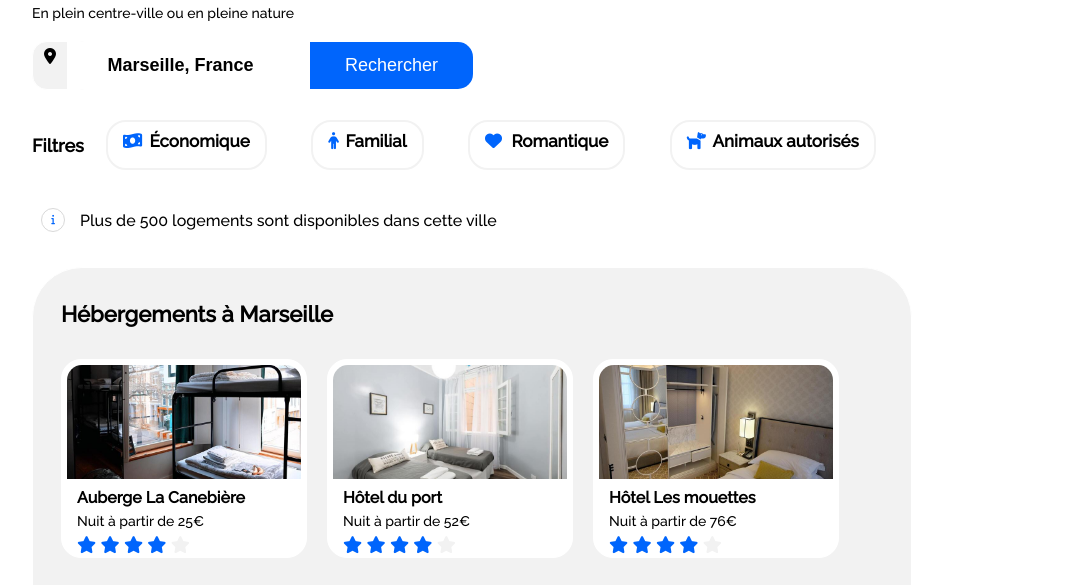
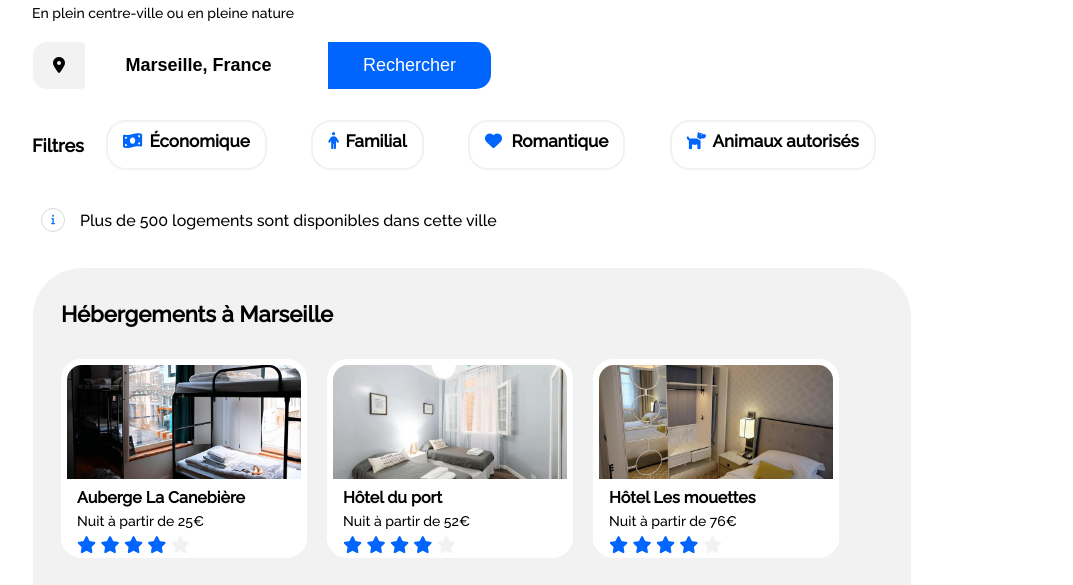
Before and after one commit to Mostafa1689/booki-mostafa, a plain HTML site: page index.html in a window 1280 px wide. Shown: the part 156-741 px from the top of the page, without its empty margins (18-1091 px from the left). Drawn offline with Linux system fonts and the light colour scheme.

Commit message:
modif-gener

```diff
--- a/css/style.css
+++ b/css/style.css
@@ -159,7 +159,7 @@ header section p {
     content: "\f3c5";
     font-weight: 900;
     color: #000;
-    margin: 11px;
+    margin: 20px;
     position: relative;
     top: -5px;
     font: var(--fa-font-solid)
```
